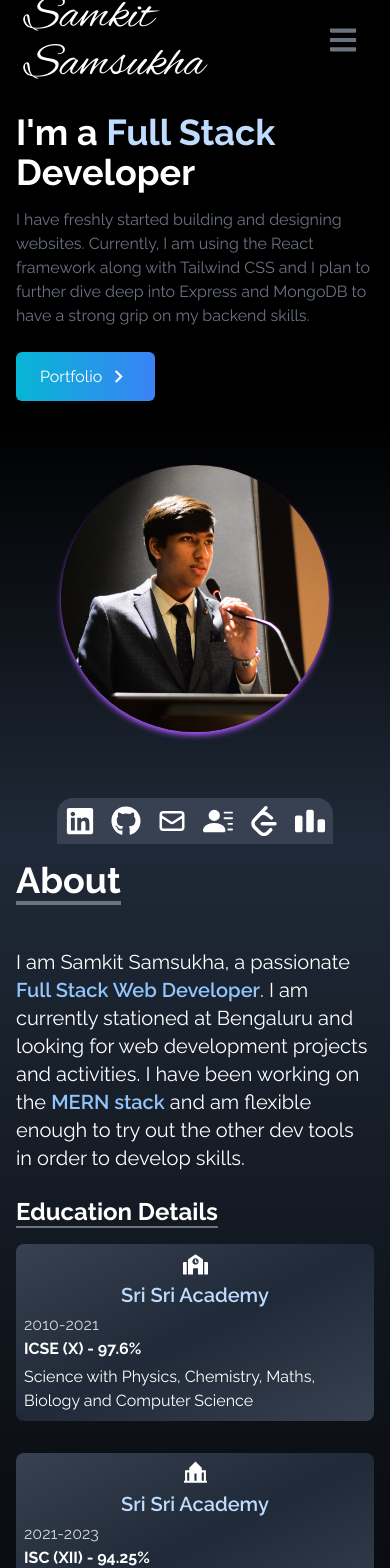
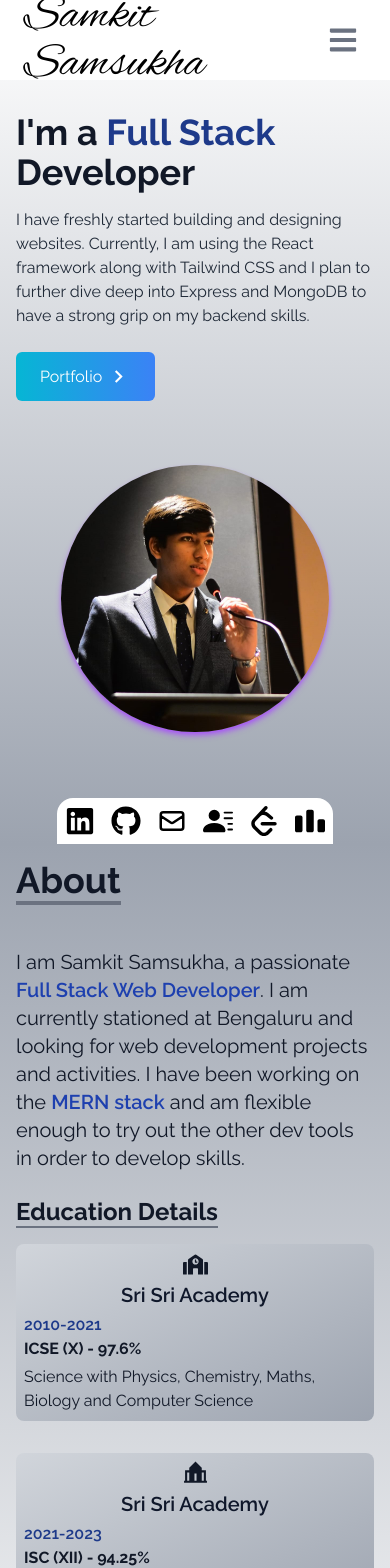
Before and after one commit to samkitsamsukha/portfolio-samkit, a React (Create React App) app: page / in a window 390 px wide. Shown: the top 1568 px of the page. Built offline with nearby package versions, Linux system fonts and the light colour scheme.

Commit message:
Light and Dark Mode enable

```diff
--- a/src/App.jsx
+++ b/src/App.jsx
@@ -5,17 +5,30 @@ import About from "./components/About";
 import Portfolio from "./components/Portfolio";
 import Skills from "./components/Skills";
 import Contact from "./components/Contact";
+import { useState } from "react";
 
 function App() {
+
+  const [mode, setMode] = useState('light');
+
+  const toggleMode = () => {
+    if (mode === 'light') {
+      setMode('dark');
+    }
+    else {
+      setMode('light');
+    }
+  }
+
 	return (
 		<div className="App">
-			<Navbar />
-      <Home />
-      <About />
-      <Portfolio />
-      <Skills />
-      <Contact />
-      <SocialLinks />
+			<Navbar mode={mode} toggleMode={toggleMode}/>
+      <Home mode={mode} toggleMode={toggleMode}/>
+      <About mode={mode} toggleMode={toggleMode}/>
+      <Portfolio mode={mode} toggleMode={toggleMode}/>
+      <Skills mode={mode} toggleMode={toggleMode}/>
+      <Contact mode={mode} toggleMode={toggleMode}/>
+      <SocialLinks mode={mode} toggleMode={toggleMode}/>
 		</div>
 	);
 }
--- a/src/components/About.jsx
+++ b/src/components/About.jsx
@@ -3,7 +3,7 @@ import { FaSchool } from "react-icons/fa";
 import { RiSchoolFill } from "react-icons/ri";
 import { MdSchool } from "react-icons/md";
 
-const About = () => {
+const About = ({mode}) => {
 	const data = [
 		{
 			id: 1,
@@ -36,7 +36,7 @@ const About = () => {
 	return (
 		<div
 			name="about"
-			className="w-full md:h-screen bg-gradient-to-b from-gray-800 to-black text-white"
+			className={`w-full md:h-screen ${mode==='dark'?'bg-gradient-to-b from-gray-800 to-black text-white':'bg-gradient-to-b from-gray-400 to-white text-gray-900'}`}
 		>
 			<div className="max-w-screen-lg p-4 mx-auto flex flex-col justify-center w-ful h-full">
 				<div className="pb-2">
@@ -45,9 +45,9 @@ const About = () => {
 					</p>
 				</div>
 				<p className="text-xl mt-10">
-					I am Samkit Samsukha, a passionate <span className="text-blue-300 font-semibold">Full Stack Web Developer</span>. I am
+					I am Samkit Samsukha, a passionate <span className={`${mode==='dark'? 'text-blue-300': 'text-blue-800'} font-semibold`}>Full Stack Web Developer</span>. I am
 					currently stationed at Bengaluru and looking for web development
-					projects and activities. I have been working on the <span className="text-blue-300 font-semibold">MERN stack</span> and am
+					projects and activities. I have been working on the <span className={`${mode==='dark'? 'text-blue-300': 'text-blue-800'} font-semibold`}>MERN stack</span> and am
 					flexible enough to try out the other dev tools in order to develop
 					skills.
 				</p>
@@ -59,12 +59,12 @@ const About = () => {
 				</div>
 				<div className="flex flex-col md:flex-row justify-between gap-8 items-center w-auto">
 					{data.map((data) => (
-						<div key={data.id} className="school bg-gradient-to-br from-gray-700 to-gray-700 via-gray-800 p-2 h-full w-full md:w-1/3 rounded-lg">
+						<div key={data.id} className={`${mode==='dark'?'bg-gradient-to-br from-gray-700 to-gray-800':'bg-gradient-to-br from-gray-300 to-gray-400'} p-2 h-full w-full md:w-1/3 rounded-lg`}>
               <div className="flex justify-center items-center mb-1">{data.logo}</div>
-							<h1 className="text-xl text-blue-200 mb-1 font-semibold text-center ">
+							<h1 className={`text-xl ${mode==='dark'?'text-blue-200':'text-slate-900'} mb-1 font-semibold text-center`}>
 							{data.institution}
 							</h1>
-							<p className="text-gray-300 ">{data.date}</p>
+							<p className={`${mode==='dark'?'text-blue-200':'text-blue-900 font-semibold'}`}>{data.date}</p>
 							<p className="font-bold">{data.grade}</p>
 							<p className="mt-1">{data.course}</p>
 						</div>
--- a/src/components/Home.jsx
+++ b/src/components/Home.jsx
@@ -3,18 +3,18 @@ import HeroImage from "../assets/heroImage.jpg";
 import { MdOutlineKeyboardArrowRight } from "react-icons/md";
 import { Link } from "react-scroll";
 
-const Home = () => {
+const Home = (props) => {
 	return (
 		<div
 			name="home"
-			className="h-screen w-full bg-gradient-to-b from-black via-black to-gray-800"
+			className={`h-screen w-full ${props.mode==='dark'? 'bg-gradient-to-b from-black via-black to-gray-800': 'bg-gradient-to-b from-white to-gray-400'}`}
 		>
 			<div className="max-w-screen-lg mx-auto flex flex-col items-center justify-center h-full px-4 md:flex-row">
 				<div className="flex flex-col justify-center">
-					<h2 className="text-4xl sm:text-7xl font-bold text-white shadow">
-						I'm a <span className="text-blue-200">Full Stack</span> Developer
+					<h2 className={`text-4xl sm:text-7xl font-bold ${props.mode==='dark'?'text-white':'text-gray-900'}`}>
+						I'm a <span className={`${props.mode==='dark'? 'text-blue-200':'text-blue-900'}`}>Full Stack</span> Developer
 					</h2>
-					<p className="text-gray-500 py-4 max-w-md">
+					<p className={`${props.mode==='dark'? 'text-gray-500':'text-gray-800'} py-4 max-w-md`}>
 						I have freshly started building and designing websites. Currently, I
 						am using the React framework along with Tailwind CSS and I plan
 						to further dive deep into Express and MongoDB to have a strong grip on my backend skills.
--- a/src/components/Navbar.jsx
+++ b/src/components/Navbar.jsx
@@ -3,7 +3,7 @@ import { useState } from "react";
 import { FaBars, FaTimes } from "react-icons/fa";
 import { Link } from "react-scroll";
 
-const Navbar = () => {
+const Navbar = (props) => {
 
     const [nav, setNav] = useState();
 
@@ -31,7 +31,7 @@ const Navbar = () => {
 	];
 
 	return (
-		<div className="flex justify-between items-center w-full h-20 text-white fixed bg-black px-4">
+		<div className={`flex justify-between items-center w-full h-20 fixed ${props.mode==='dark'?'text-white bg-black':'text-black bg-white'} px-4`}>
 
             <div>
 				<h1 className="text-5xl font-signature ml-2">Samkit Samsukha</h1>
@@ -45,15 +45,20 @@ const Navbar = () => {
                     >
                         <Link to={link} smooth duration={800}>{link}</Link>
                     </li>
+
                 ))}
 			</ul>
+			<div className="hidden md:flex flex-row">
+				<input className="w-4 mx-2 hover:cursor-pointer" type="checkbox" role="switch" id="toggleMode" onClick={props.toggleMode} />
+            	<label className="hover:cursor-pointer" htmlFor="toggleMode">{props.mode==='light'?'Dark':'Light'} Mode</label>
+			</div>
 
             <div onClick={() => setNav(!nav)} className="cursor-pointer pr-4 z-10 text-gray-500 md:hidden">
                 {nav? <FaTimes size={30}/> : <FaBars size={30}/>}
             </div>
 
             {nav && (
-                <ul className="flex flex-col justify-center items-center absolute top-0 left-0 w-full h-screen bg-gradient-to-b from-black to-gray-800 text-gray-500">
+                <ul className={`flex flex-col justify-center items-center absolute top-0 left-0 w-full h-screen ${props.mod==='dark'? 'bg-gradient-to-b from-black to-gray-800 text-gray-500':'bg-gradient-to-b from-white to-gray-400 text-gray-900'}`}>
                 {links.map(({ id, link }) => (
                     <li
                         key={id}
@@ -62,8 +67,13 @@ const Navbar = () => {
                         <Link onClick={() => setNav(!nav)} to={link} smooth duration={800}>{link}</Link>
                     </li>
                 ))}
+				<div className="md:hidden flex flex-row my-4">
+				<input className="w-4 mx-2 hover:cursor-pointer" type="checkbox" role="switch" id="toggleMode" onClick={props.toggleMode} />
+            	<label className="text-4xl hover:cursor-pointer" htmlFor="toggleMode">{props.mode==='light'?'Dark':'Light'} Mode</label>
+			</div>
             </ul>
             )}
+
 
 
 
--- a/src/components/Skills.jsx
+++ b/src/components/Skills.jsx
@@ -12,7 +12,7 @@ import nodejs from "../assets/nodejs.png";
 import java from "../assets/java.png";
 import c from "../assets/c.png";
 
-const Skills = () => {
+const Skills = (props) => {
 	const techs = [
 		{
 			id: 1,
@@ -91,9 +91,9 @@ const Skills = () => {
 	return (
 		<div
 			name="skills"
-			className="bg-gradient-to-b from-gray-800 to-black w-full h-screen"
+			className={`bg-gradient-to-b ${props.mode==='dark'?' from-gray-800 to-black text-white':' from-gray-400 to-white text-gray-900'} w-full h-screen`}
 		>
-			<div className="max-w-screen-lg mx-auto p-4 flex flex-col justify-center w-full h-full text-white">
+			<div className="max-w-screen-lg mx-auto p-4 flex flex-col justify-center w-full h-full">
 				<div>
 					<p className="text-4xl font-bold inline border-b-4 border-gray-500 p-2">
 						Skills
--- a/src/components/SocialLinks.jsx
+++ b/src/components/SocialLinks.jsx
@@ -5,12 +5,12 @@ import { BsFillPersonLinesFill } from "react-icons/bs";
 import { SiLeetcode } from "react-icons/si";
 import { SiCodeforces } from "react-icons/si";
 
-const SocialLinks = () => {
+const SocialLinks = (props) => {
 	const links = [
 		{
 			id: 1,
 			text: "Linked In",
-			disp: <FaLinkedin size={30}/>,
+			disp: <FaLinkedin size={30} color={`${props.mode==='dark'?'white':'black'}`}/>,
 			href: "https://www.linkedin.com/in/samkit-samsukha",
 			style: "rounded-tr-2xl",
 			stylemob: "rounded-tl-2xl",
@@ -18,32 +18,32 @@ const SocialLinks = () => {
 		{
 			id: 2,
 			text: "GitHub",
-			disp: <FaGithub size={30} />,
+			disp: <FaGithub size={30} color={`${props.mode==='dark'?'white':'black'}`}/>,
 			href: "https://github.com/samkitsamsukha",
 		},
 		{
 			id: 3,
 			text: "Mail",
-			disp: <HiOutlineMail size={30} />,
+			disp: <HiOutlineMail size={30} color={`${props.mode==='dark'?'white':'black'}`} />,
 			href: "mailto:samkitsamsukha@gmail.com",
 		},
 		{
 			id: 4,
 			text: "Resume",
-			disp: <BsFillPersonLinesFill size={30} />,
+			disp: <BsFillPersonLinesFill size={30} color={`${props.mode==='dark'?'white':'black'}`} />,
 			href: "/resume.pdf",
 			download: "true",
 		},
 		{
 			id: 5,
 			text: "Leetcode",
-			disp: <SiLeetcode size={30} />,
+			disp: <SiLeetcode size={30} color={`${props.mode==='dark'?'white':'black'}`} />,
 			href: "https://leetcode.com/u/samkitsamsukha/",
 		},
 		{
 			id: 6,
 			text: "Codeforces",
-			disp: <SiCodeforces size={30} />,
+			disp: <SiCodeforces size={30} color={`${props.mode==='dark'?'white':'black'}`} />,
 			href: "https://leetcode.com/u/samkitsamsukha/",
 			style: "rounded-br-2xl",
 			stylemob: "rounded-tr-2xl",
@@ -57,7 +57,7 @@ const SocialLinks = () => {
 					{links.map(({ id, text, disp, href, style, download }) => (
 						<li
 							key={id}
-							className={`flex justify-between items-center w-40 h-14 px-4 bg-gray-700 ml-[-105px] hover:rounded-2xl duration-300 hover:ml-[-10px] ${style}`}
+							className={`flex justify-between items-center w-40 h-14 px-4 ${props.mode==='dark'?'bg-gray-700':'bg-white'} ml-[-105px] hover:rounded-2xl duration-300 hover:ml-[-10px] ${style}`}
 						>
 							<a
 								href={href}
@@ -77,7 +77,7 @@ const SocialLinks = () => {
 					{links.map(({ id, disp, href, stylemob, download }) => (
 						<li
 							key={id}
-							className={`flex justify-between items-center p-2 bg-gray-700 hover:scale-125 duration-300 ${stylemob}`}
+							className={`flex justify-between items-center p-2 ${props.mode==='dark'?'bg-gray-700':'bg-white'} hover:scale-125 duration-300 ${stylemob}`}
 						>
 							<a
 								href={href}
```
Also changed, not shown: src/components/Contact.jsx (+7 -7 lines), src/components/Portfolio.jsx (+9 -8 lines).
